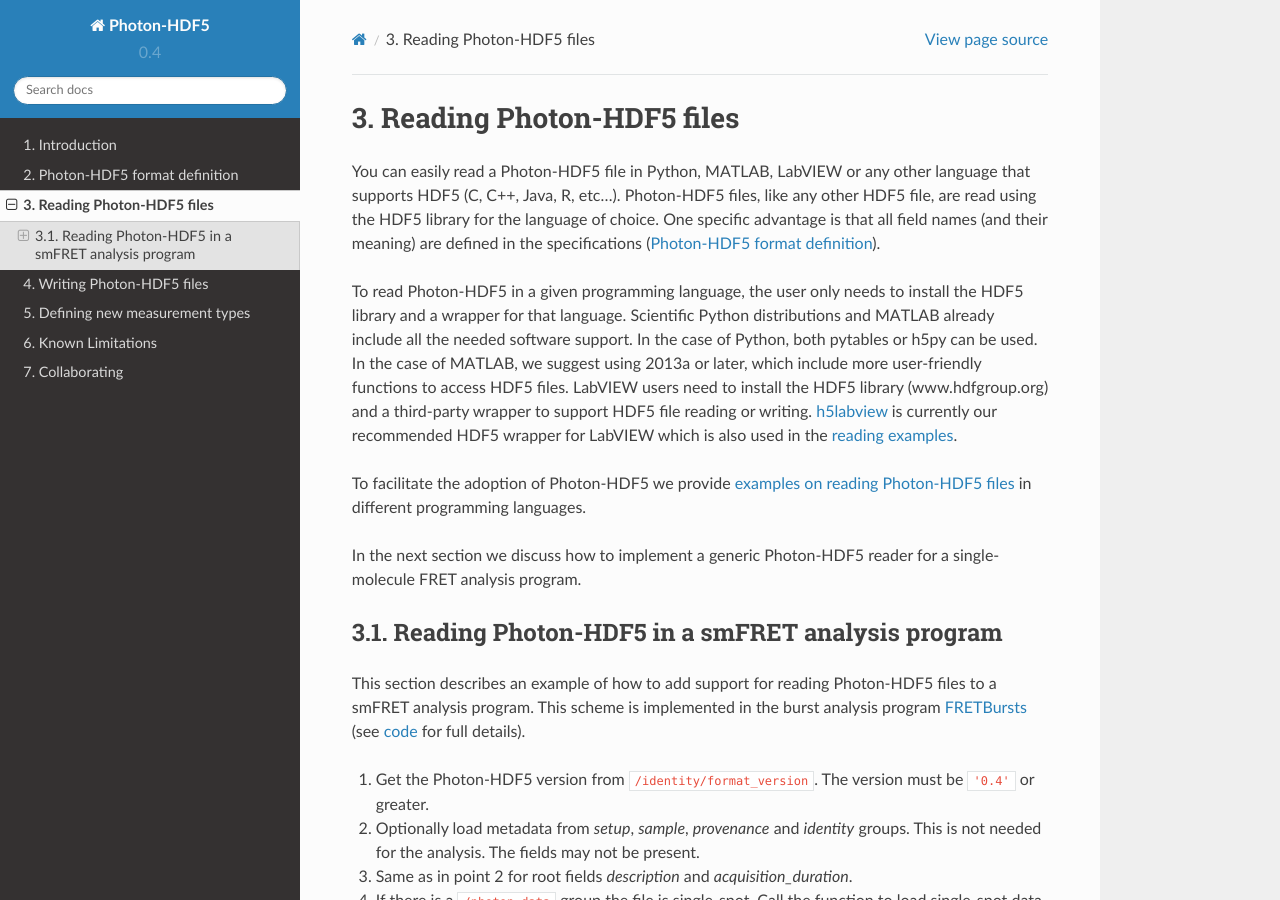
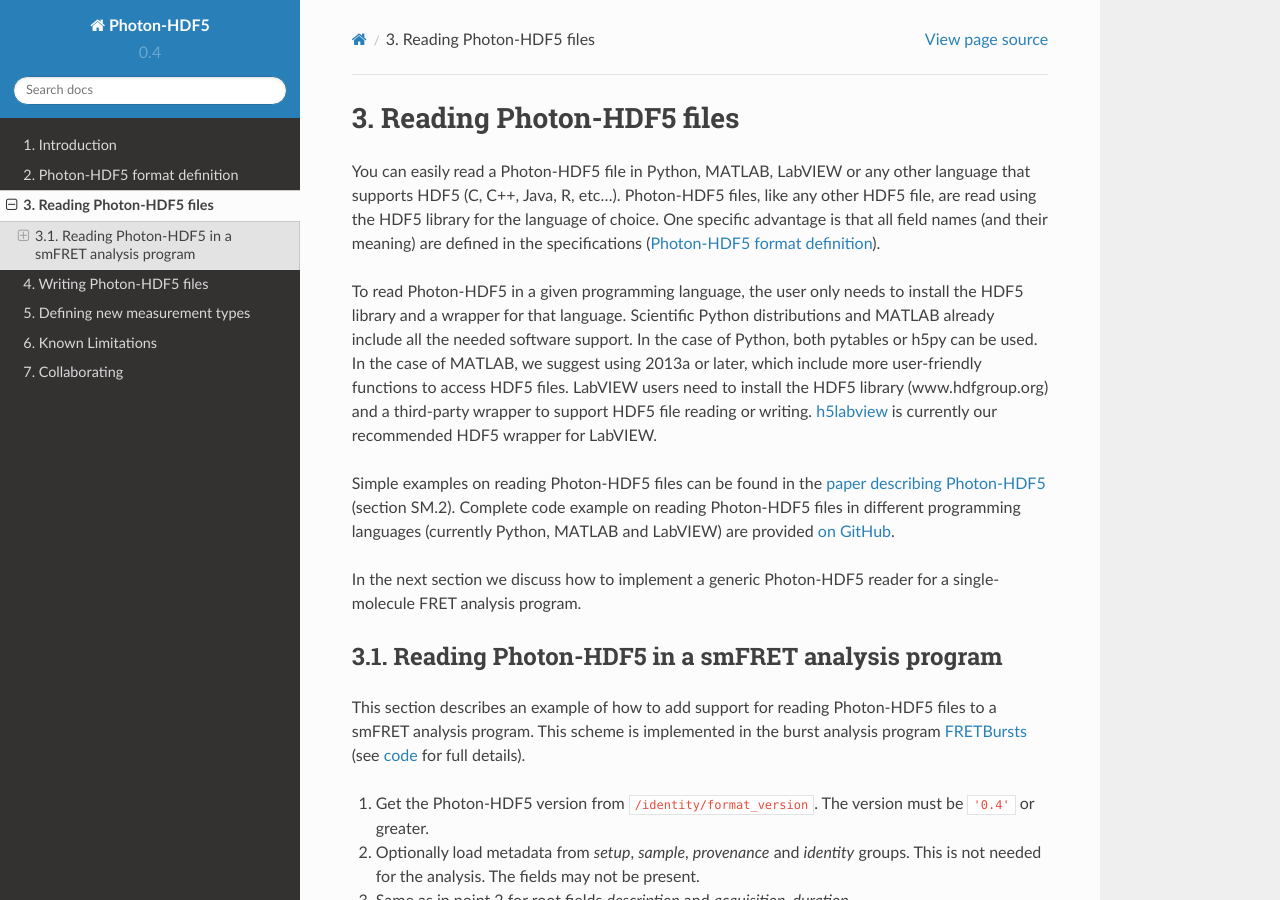
Before and after one commit to Photon-HDF5/photon-hdf5, a Sphinx documentation site: the page built from docs/reading.rst, in a window 1280 px wide and 900 px high. Built offline with Sphinx 7.4.7 and the Read the Docs theme 2.0.0, drawn with Linux system fonts in a browser that asks for light colours.

Commit message:
Reference paper for reading examples

```diff
--- a/docs/reading.rst
+++ b/docs/reading.rst
@@ -17,12 +17,13 @@ or later, which include more user-friendly functions to access HDF5 files.
 LabVIEW users need to install the HDF5 library (www.hdfgroup.org) and a third-party
 wrapper to support HDF5 file reading or writing.
 `h5labview <http://h5labview.sourceforge.net/>`_
-is currently our recommended HDF5 wrapper for LabVIEW which is also used in the
-`reading examples <http://photon-hdf5.github.io/photon_hdf5_reading_examples/>`_.
+is currently our recommended HDF5 wrapper for LabVIEW.
 
-To facilitate the adoption of Photon-HDF5 we provide
-`examples on reading Photon-HDF5 files <http://photon-hdf5.github.io/photon_hdf5_reading_examples/>`_
-in different programming languages.
+Simple examples on reading Photon-HDF5 files can be found in the
+`paper describing Photon-HDF5 <http://dx.doi.org/10.1101/026484>`__ (section SM.2).
+Complete code example on reading Photon-HDF5 files in different programming languages
+(currently Python, MATLAB and LabVIEW) are provided
+`on GitHub <http://photon-hdf5.github.io/photon_hdf5_reading_examples>`__.
 
 In the next section we discuss how to implement a generic Photon-HDF5 reader
 for a single-molecule FRET analysis program.
```
